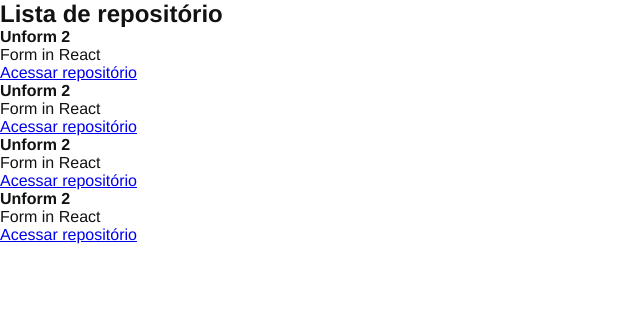
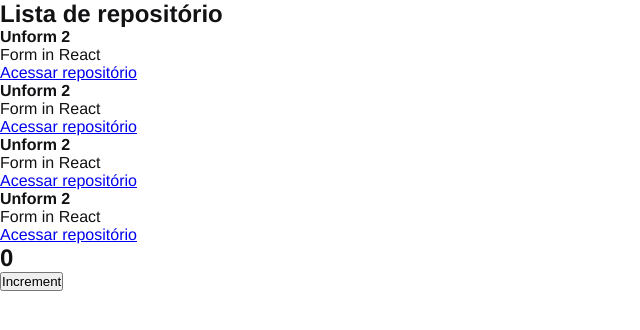
Before and after one commit to wesleydrum10/Ignite, a React app: page / in a window 1280 px wide. Shown: the top 330 px of the page, without its empty margins (0-640 px from the left). Built offline with nearby package versions, Linux system fonts and the light colour scheme.

Commit message:
Estado do componente

```diff
--- a/src/App.jsx
+++ b/src/App.jsx
@@ -1,6 +1,12 @@
+import { Counter } from './components/Counter';
 import { RepositoryList } from './components/RepositoryList';
 import './styles/global.scss';
 
 export function App() {
-    return <RepositoryList/>
+    return(
+        <>
+            <RepositoryList/>
+            <Counter />
+        </>
+    )
 }
--- /dev/null
+++ b/src/components/Counter.jsx
@@ -0,0 +1,19 @@
+import { useState } from "react";
+
+export function Counter() {
+
+    const [counter, setCounter] = useState(0)
+
+    function increment() {
+        setCounter(counter + 1)
+    }
+
+    return(
+        <div>
+            <h2>{counter}</h2>
+            <button type="button" onClick={increment}>
+                Increment
+            </button>
+        </div>
+    );
+}
```
